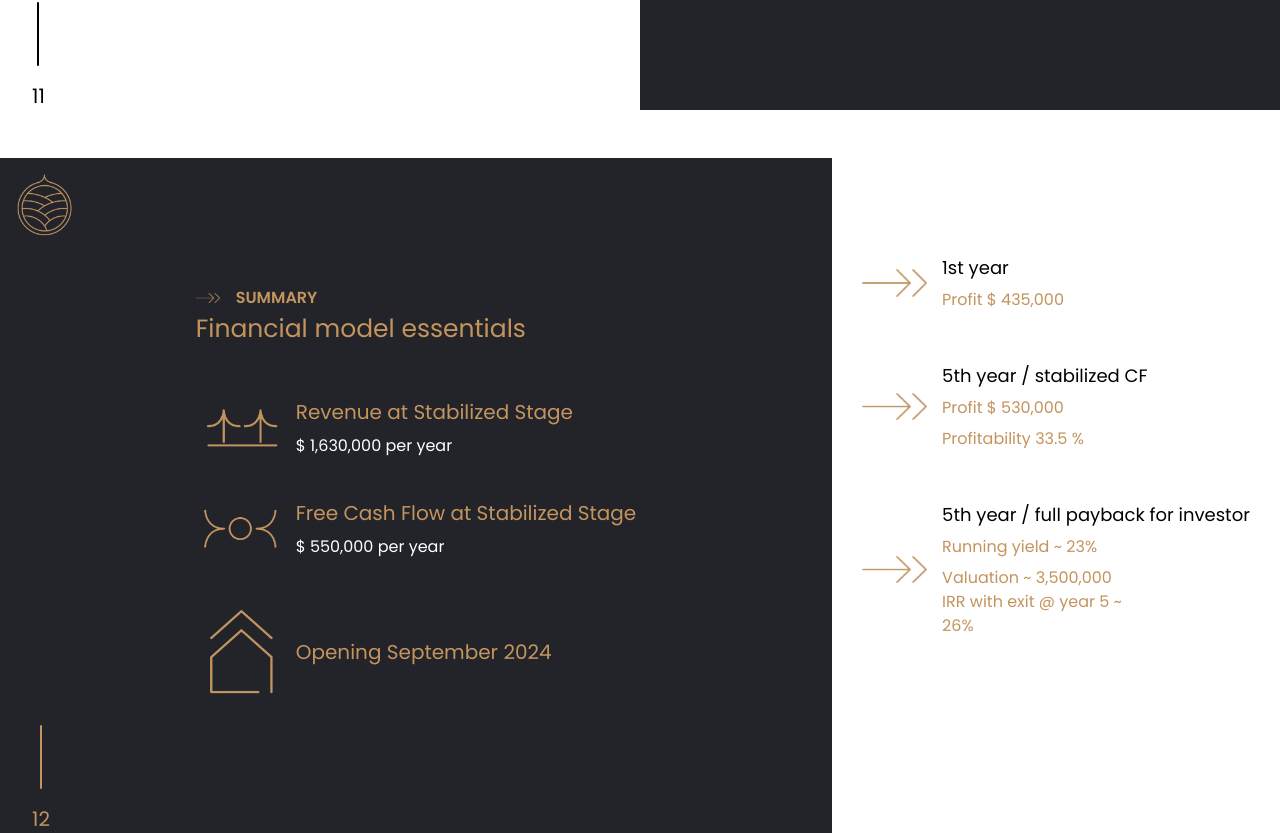
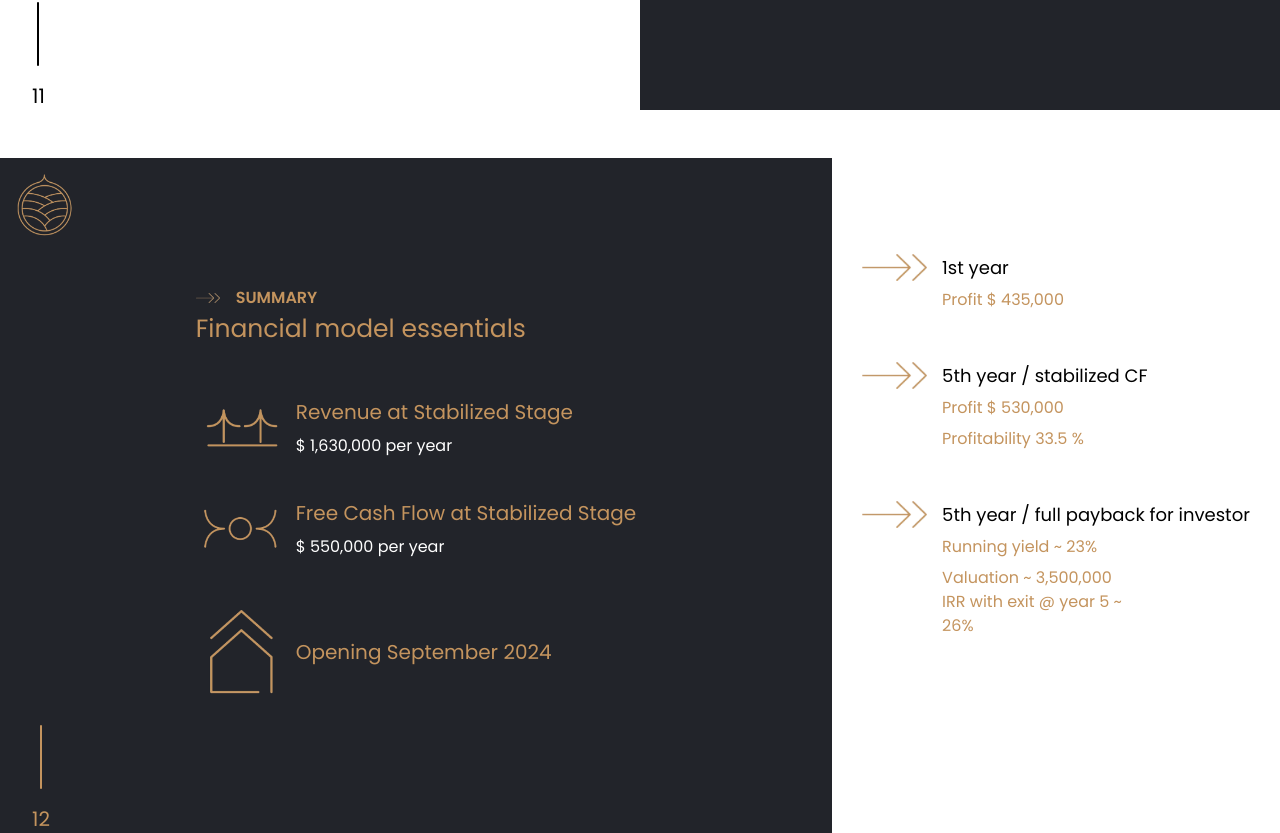
Before and after one commit to 1zzat1lla-Fayzullayev/atmos, a React (Vite) app: page / in a window 1280 px wide. Shown: the part 9707-10540 px from the top of the page. Built offline with nearby package versions, Linux system fonts and the light colour scheme.

Commit message:
change code

```diff
--- a/src/components/twelfthBlock.jsx
+++ b/src/components/twelfthBlock.jsx
@@ -72,7 +72,7 @@ function TwelfthBlock() {
 							].map((item, index) => (
 								<motion.div
 									key={index}
-									className='flex items-center gap-[15px]'
+									className='flex items-start gap-[15px]'
 									variants={itemVariants}
 								>
 									<img
```
